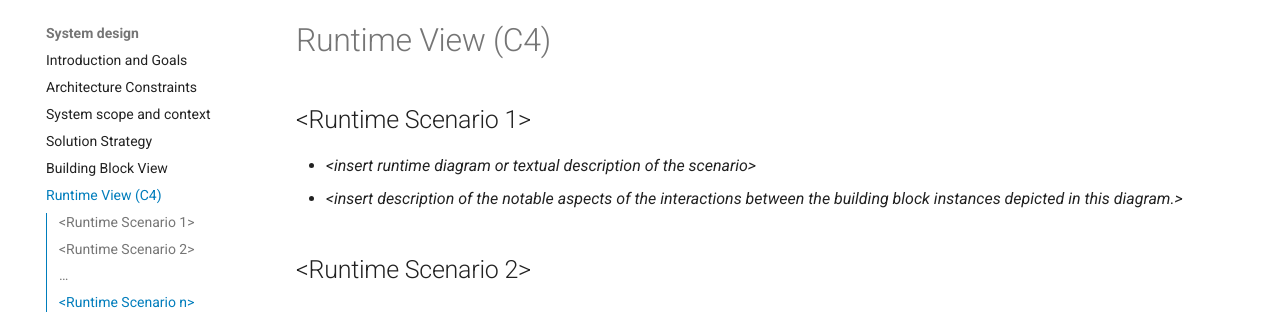
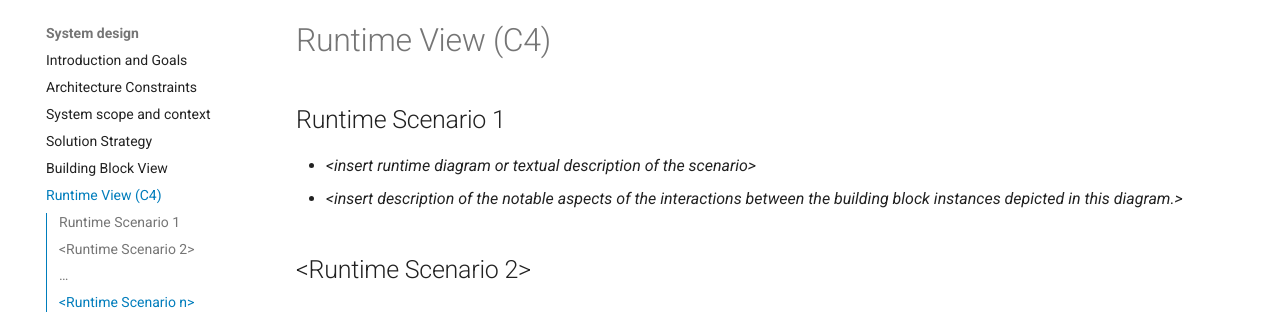
Before and after one commit to clap-demo/refarch-001, an MkDocs documentation site: the page built from docs/system-design/06_runtime_view.md, in a window 1280 px wide. Shown: the part 126-443 px from the top of the page. Built offline with MkDocs 1.6.1 and Material for MkDocs 9.7.7, drawn with Linux system fonts in a browser that asks for light colours; comment, search, counter and statistics services are not loaded; the version menu is left out; part of the change alters nothing that is shown.

```diff
--- a/docs/system-design/06_runtime_view.md
+++ b/docs/system-design/06_runtime_view.md
@@ -1,7 +1,7 @@
 ---
 title: Runtime View (C4)
 ---
-## &lt;Runtime Scenario 1&gt;
+## Runtime Scenario 1
 
 * *&lt;insert runtime diagram or textual description of the
   scenario&gt;*
```
